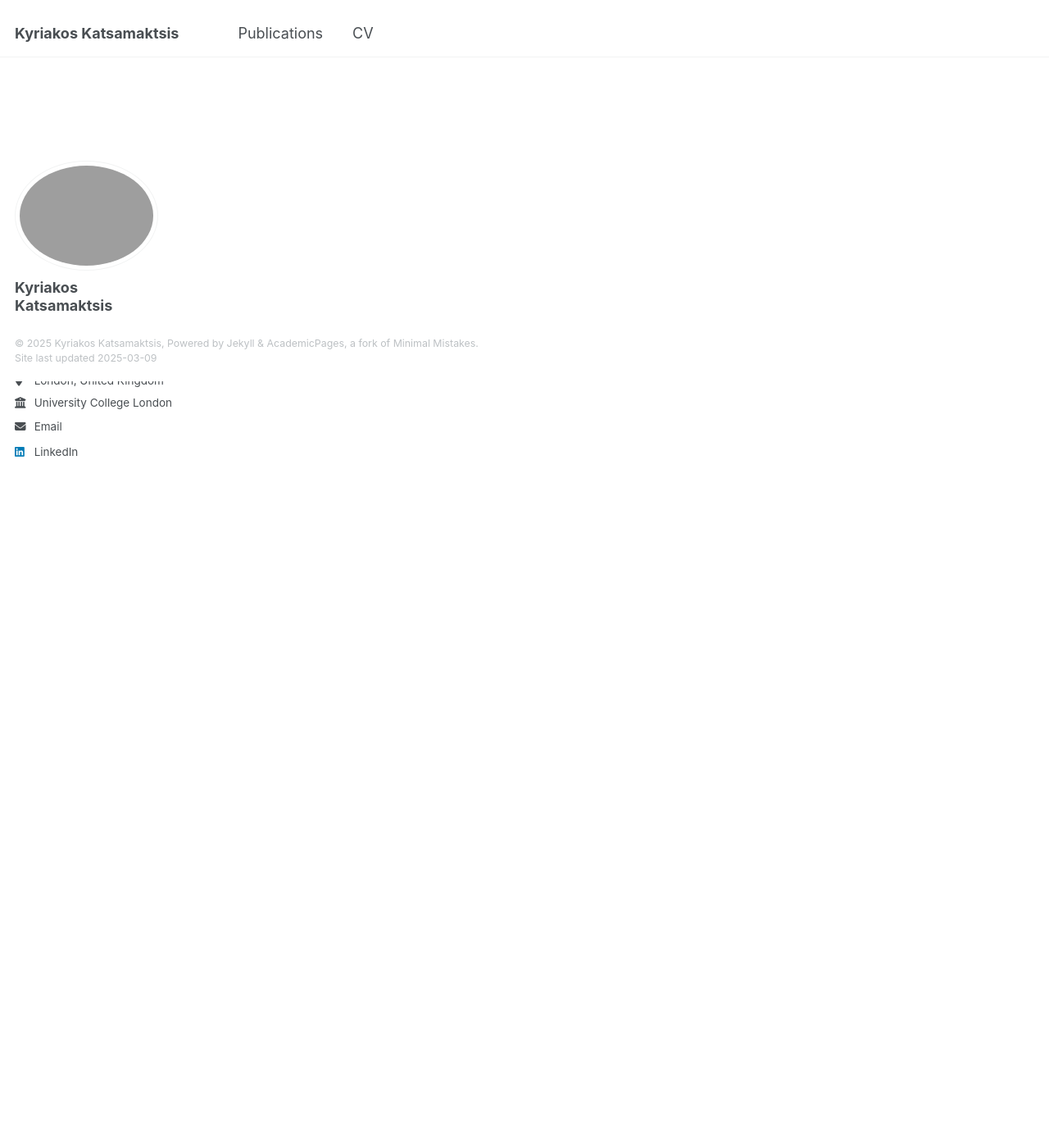
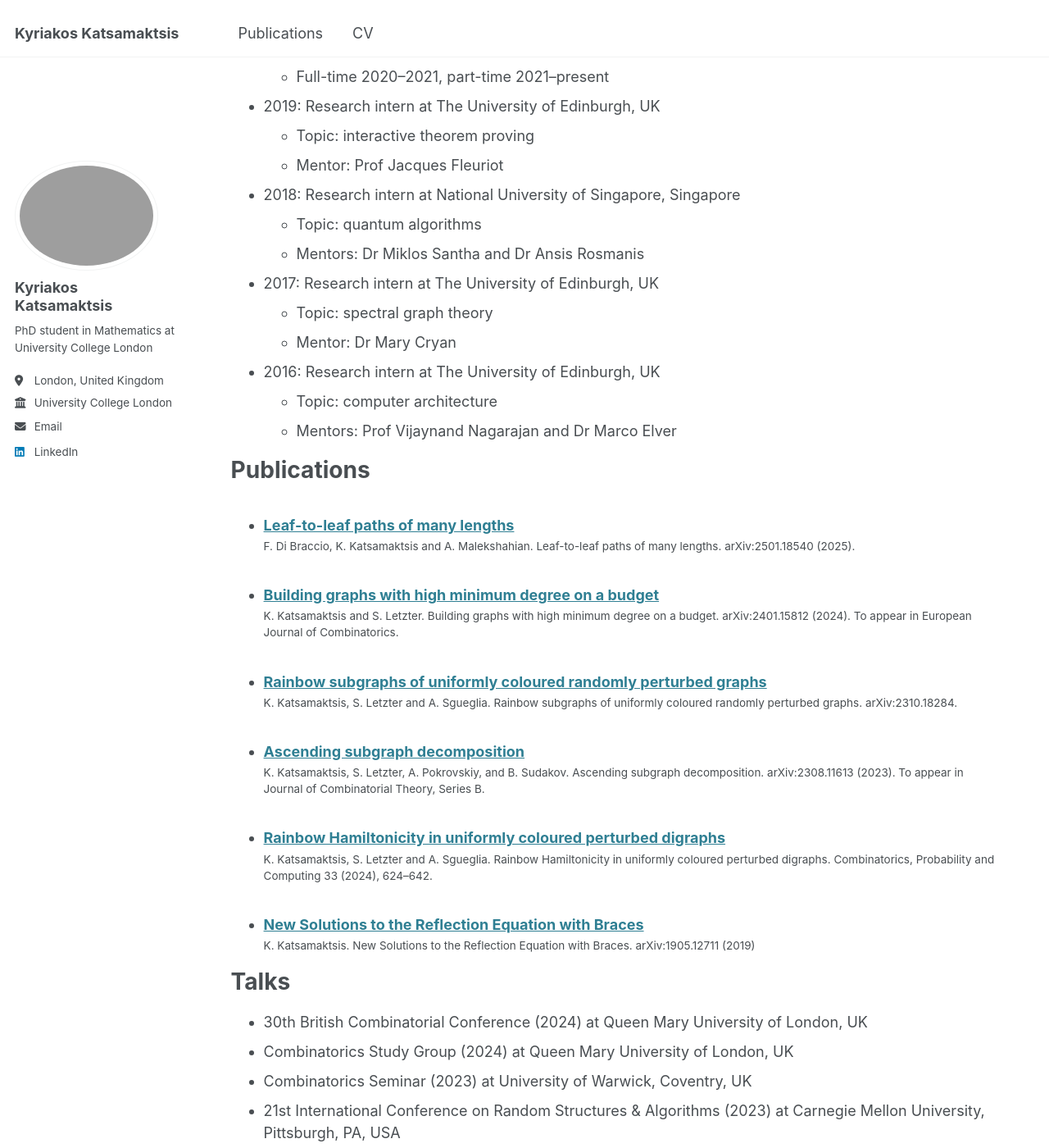
Before and after one commit to Kyriakosk/kyriakosk.github.io, a Jekyll site: the page built from _pages/cv.md, in a window 1280 px wide and 1400 px high, scrolled down 935 px. Shown: the whole window at 82% size. Built offline with Jekyll 4.4.1, drawn with Linux system fonts in a browser that asks for light colours; some of the changed text lies outside the part shown.

Commit message:
updated cv

```diff
--- a/_pages/cv.md
+++ b/_pages/cv.md
@@ -10,3 +10,87 @@ redirect_from:
 My CV is available [here](https://github.com/Kyriakosk/kyriakosk.github.io/tree/master/files/cv/Kyriakos_Katsamaktsis_CV.pdf).
 
 {% include base_path %}
+
+
+Education
+======
+* PhD in Mathematics, University College London (2021-present)
+* MSc in Mathematics and Foundations of Computer Science, Distinction (81%), University of Oxford (2019-2020)
+* MMath (Honours), First Class Honours (81%), The University of Edinburgh (2014-2019)
+
+Scholarships and Grants
+======
+* Mayer de Rothschild Scholarship (2025)
+  + University College London
+  + For outstanding work in graduate studies
+* UCL EPSRC DTP Research Studentship (2021 - 2025)
+  + University College London
+* Trinity Studentship in Mathematics (declined, 2021)
+  + Trinity College, University of Cambridge
+* William and Isabella Dick Prize (2019)
+  + The University of Edinburgh
+  + For best 5th year dissertation in Mathematics
+* William and Isabella Dick Prize (2018)
+  + The University of Edinburgh
+  + For best 4th year thesis in Mathematics
+
+Experience
+======
+* 2020 - present: Data Scientist at Actelligent Capital, UK
+  + Full-time 2020–2021, part-time 2021–present
+
+* 2019: Research intern at The University of Edinburgh, UK
+  + Topic: interactive theorem proving
+  + Mentor: Prof Jacques Fleuriot
+
+* 2018: Research intern at National University of Singapore, Singapore
+  + Topic: quantum algorithms
+  + Mentors: Dr Miklos Santha and Dr Ansis Rosmanis
+
+* 2017: Research intern at The University of Edinburgh, UK
+  + Topic: spectral graph theory
+  + Mentor: Dr Mary Cryan
+
+* 2016: Research intern at The University of Edinburgh, UK
+  + Topic: computer architecture
+  + Mentors: Prof Vijaynand Nagarajan and Dr Marco Elver
+
+Publications
+======
+  <ul>{% for post in site.publications reversed %}
+    {% include archive-single-cv.html %}
+  {% endfor %}</ul>
+
+Talks
+======
+* 30th British Combinatorial Conference (2024) at Queen Mary University of London, UK
+* Combinatorics Study Group (2024) at Queen Mary University of London, UK
+* Combinatorics Seminar (2023) at University of Warwick, Coventry, UK
+* 21st International Conference on Random Structures & Algorithms (2023) at Carnegie Mellon University, Pittsburgh, PA, USA
+* 27th Postgraduate Combinatorial Conference (2023) at University of Birmingham, UΚ
+* European Conference on Combinatorics, Graph Theory and Applications (2023) at  Charles University Prague, Czechia
+* Constructive and Probabilistic Methods in Combinatorics (2023) at University of Zagreb, Croatia
+* PhD Seminar on Combinatorics, Games and Optimization (2023) at London School of Economics, UK
+* Combinatorics Seminar (2023) at University College London, UK
+
+Teaching
+======
+* 2023 - 2024: Class Tutor at University College London, UK
+  + Intermediate Mathematics for Computer Science
+
+* 2022 - 2023: Class Tutor at University College London, UK
+  + Probabilistic Methods in Combinatorics
+
+* 2018 - 2019: Class Tutor at The University of Edinburgh, UK
+  + Algorithms and Data Structures (Honours)
+
+* 2017 - 2019: Class Tutor at The University of Edinburgh, UK
+  + Discrete Mathematics and Mathematical Reasoning
+
+* 2016 - 2019: Class Tutor at The University of Edinburgh, UK
+  + Processing Formal and Natural Languages
+  + Algorithms, Data Structures and Learning
+
+Service
+======
+* Organiser of the 28th Postgraduate Combinatorial Conference, 2024
```
